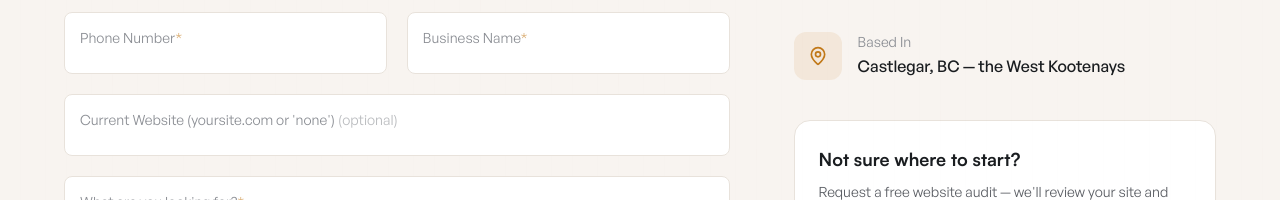
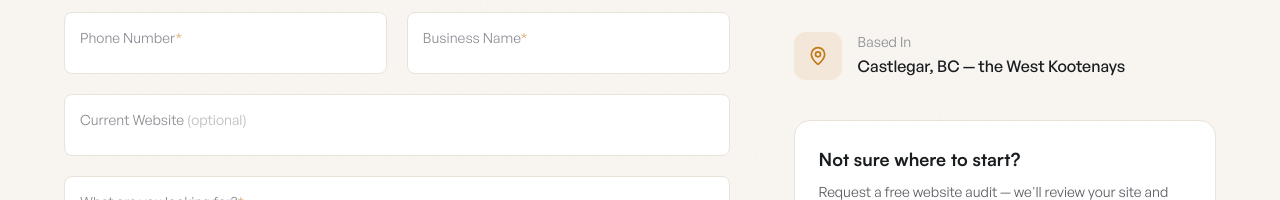
Before and after one commit to AgentWarhead/kootenay-made, a Next.js app: page /contact in a window 1280 px wide. Shown: the part 1210-1410 px from the top of the page. Built offline with nearby package versions, Linux system fonts and the light colour scheme; a web font is replaced by a local one.

Commit message:
contact: simplify website field label

```diff
--- a/src/app/contact/page.tsx
+++ b/src/app/contact/page.tsx
@@ -344,7 +344,7 @@ export default function ContactPage() {
                       </div>
 
                       {/* Row 3: Website */}
-                      <FloatingInput id="website" name="Current Website (yoursite.com or 'none')" />
+                      <FloatingInput id="website" name="Current Website" />
 
                       {/* Row 4: Interest */}
                       <FloatingSelect
```
